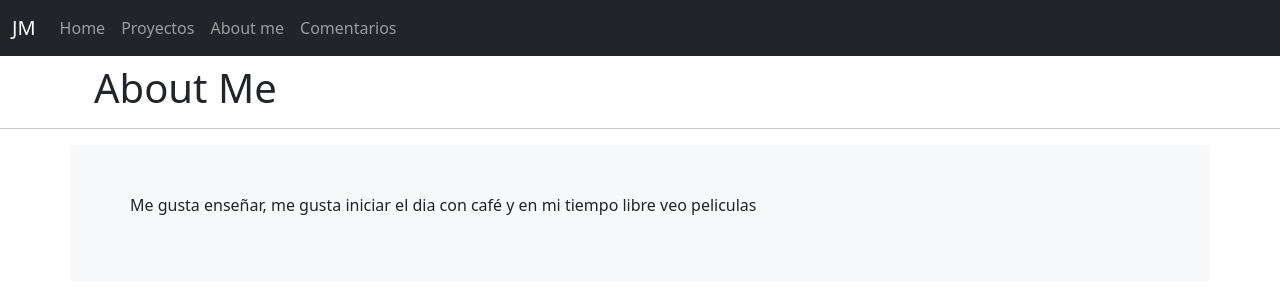
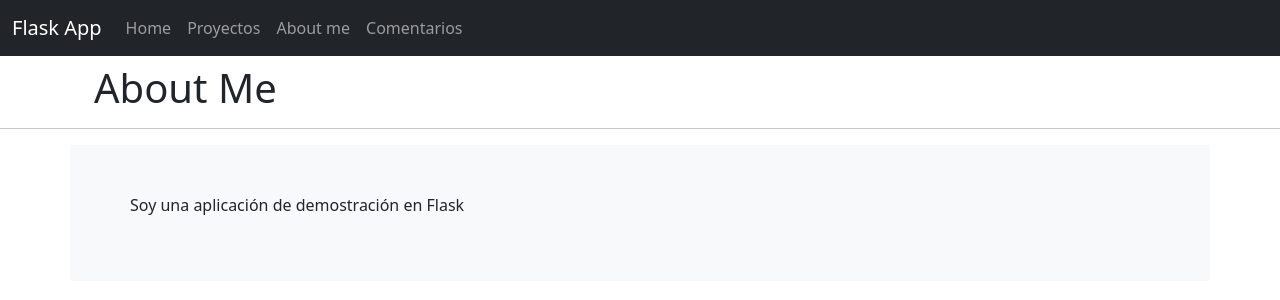
Before and after one commit to DataJm/2024WebServerPython, a Flask app: page /about in a window 1280 px wide. Shown: the top 300 px of the page. Run offline with Flask 3, Linux system fonts and the light colour scheme.

Commit message:
cambios menores clase 05

```diff
--- a/0501 Portafolio/templates/about.html
+++ b/0501 Portafolio/templates/about.html
@@ -8,7 +8,7 @@
 <div class="container bg-light">
     <div class="row p-5">
         <div class="col-12">
-            <p>Me gusta enseñar, me gusta iniciar el dia con café y en mi tiempo libre veo peliculas</p>
+            <p>Soy una aplicación de demostración en Flask</p>
         </div>
     </div>
 </div>
--- a/0501 Portafolio/templates/base.html
+++ b/0501 Portafolio/templates/base.html
@@ -10,7 +10,7 @@
 <body>
     <nav class="navbar navbar-expand-md navbar-dark bg-dark">
         <div class="container-fluid">
-            <a class="navbar-brand" href="/">JM</a>
+            <a class="navbar-brand" href="/">Flask App</a>
             <button class="navbar-toggler" type="button" data-bs-toggle="collapse" data-bs-target="#navbarSupportedContent" aria-controls="navbarSupportedContent" aria-expanded="false" aria-label="Toggle navigation">
             <span class="navbar-toggler-icon"></span>
             </button>
--- a/0501 Portafolio/templates/index.html
+++ b/0501 Portafolio/templates/index.html
@@ -11,7 +11,7 @@
 <div class="container">
     <div class="row">
         <div class="col-12">
-            <h4>Gracias por visitar mi página personal</h4>
+            <h4>Gracias por visitar mi página Flask</h4>
             <p>Aqui encontrarás información sobre mis proyectos, más acerca de mi y podrás dejar un comentario</p>
         </div>
     </div>
@@ -24,7 +24,8 @@
             <ul>
                 <li>Python</li>
                 <li>Desarrollo web</li>
-                <li>Data Science</li>
+                <li>Flask</li>
+                <li>SQL</li>
                 <li>Javascript</li>
             </ul>
         </div>
```
